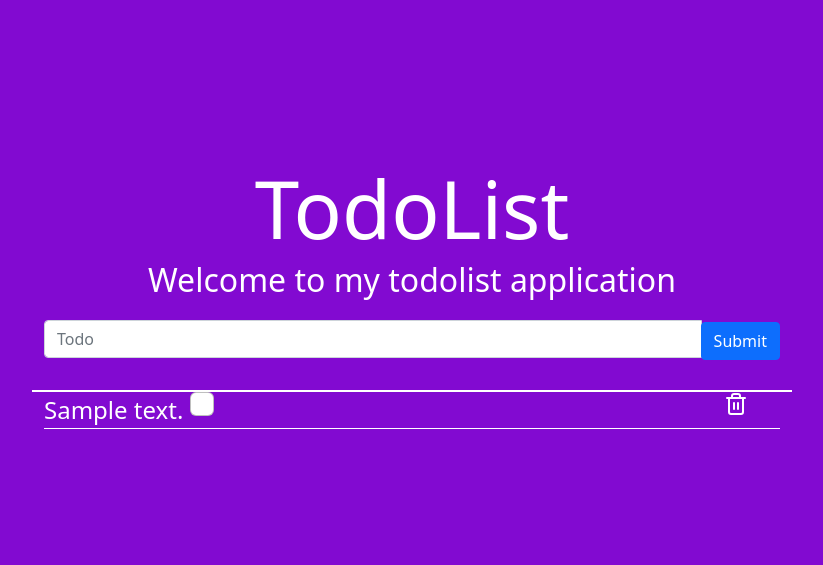
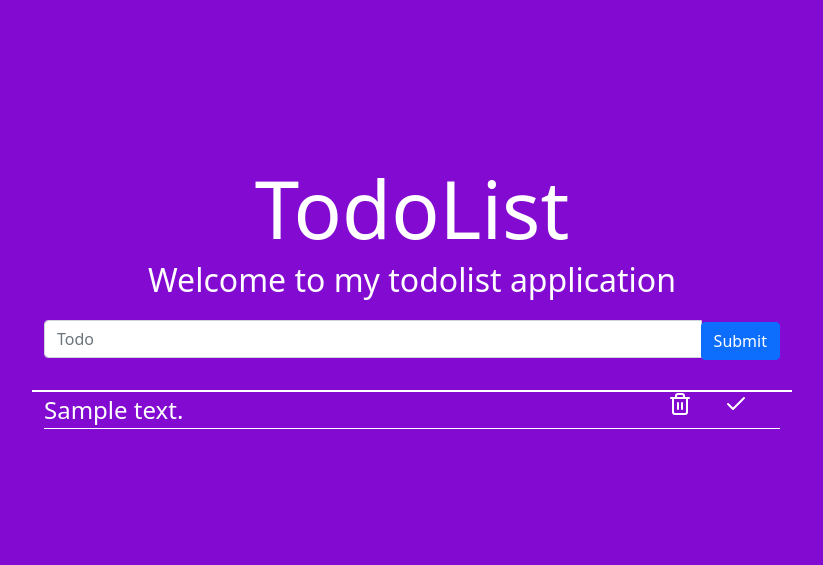
Before and after one commit to RenanSPereira/todolist, a Flask app: page / in a window 1280 px wide. Shown: the top 565 px of the page, without its empty margins (228-1051 px from the left). Run offline with Flask 2, Linux system fonts and the light colour scheme; tables that the repository leaves empty hold one stand-in row (values such as "Sample post").

Commit message:
Incluindo ícone check e adicionando funcionalidade todo check

```diff
--- a/src/templates/index.html
+++ b/src/templates/index.html
@@ -21,7 +21,8 @@
       {% for todo in todos %}
       <li>
         {{ todo.description }}
-        <span title="check"><input class="form-check-input mt-0" type="checkbox" value="" aria-label="Checkbox for following text input"></span>
+
+        <a href="{{ url_for('check', id=todo.id) }}""><svg xmlns="http://www.w3.org/2000/svg" width="24" height="24" viewBox="0 0 24 24" fill="none" stroke="currentColor" stroke-width="2" stroke-linecap="round" stroke-linejoin="round" class="feather feather-check"><polyline points="20 6 9 17 4 12"/></svg></a>
 
         <a href="{{ url_for('remove', id=todo.id) }}"><svg xmlns="http://www.w3.org/2000/svg" width="24" height="24" viewBox="0 0 24 24" fill="none" stroke="currentColor" stroke-width="2" stroke-linecap="round" stroke-linejoin="round" class="feather feather-trash-2"><polyline points="3 6 5 6 21 6"></polyline><path d="M19 6v14a2 2 0 0 1-2 2H7a2 2 0 0 1-2-2V6m3 0V4a2 2 0 0 1 2-2h4a2 2 0 0 1 2 2v2"></path><line x1="10" y1="11" x2="10" y2="17"></line><line x1="14" y1="11" x2="14" y2="17"></line></svg></a>
       </li>
```
